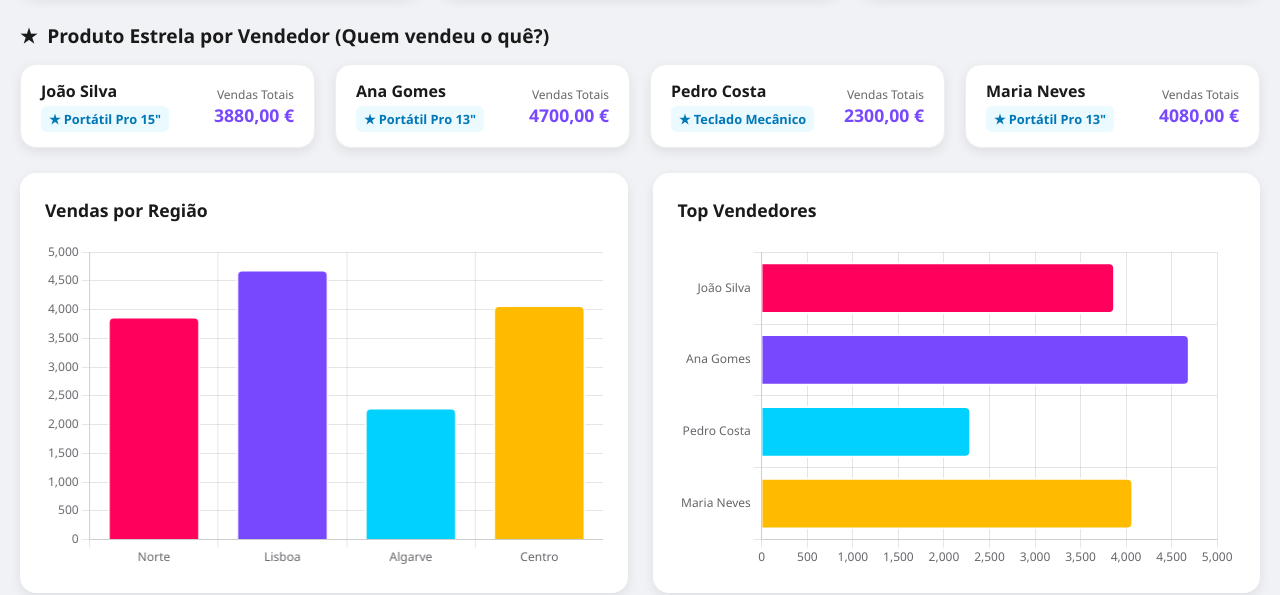
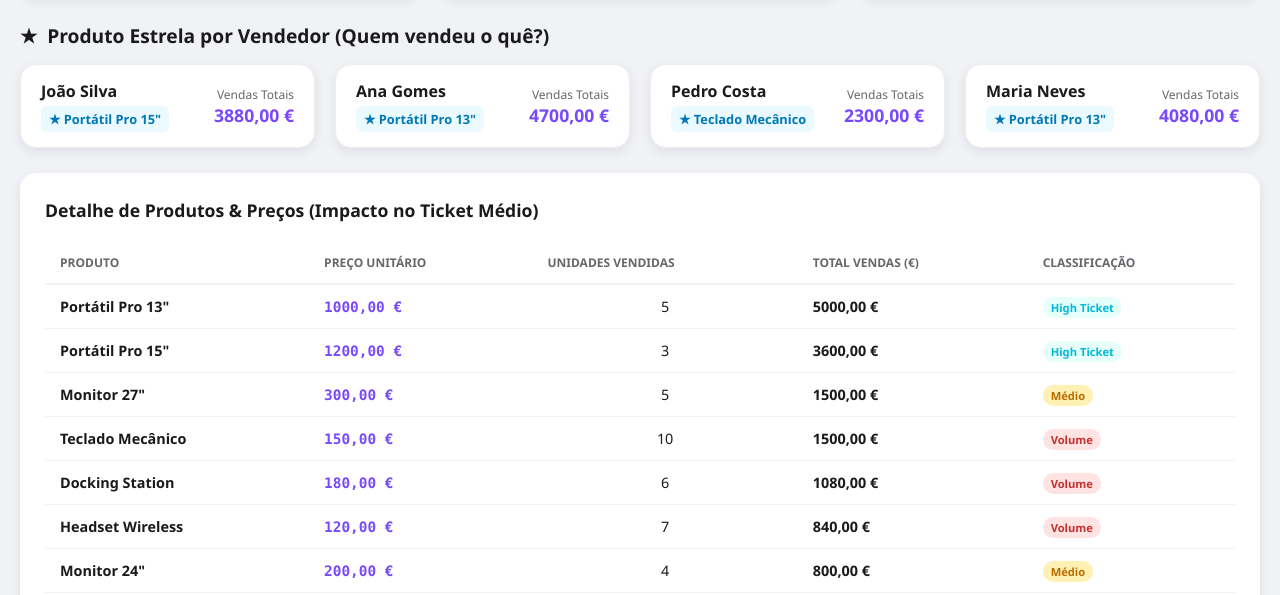
Before and after one commit to viniciuscruzzz/dashboardviniciuscruz, a plain HTML site: page index.html in a window 1280 px wide. Shown: the part 233-828 px from the top of the page. Drawn offline with nearby package versions, Linux system fonts and the light colour scheme.

Commit message:
Update index.html

```diff
--- a/index.html
+++ b/index.html
@@ -198,6 +198,75 @@
             color: var(--color-2);
         }
 
+        /* Nova Tabela de Produtos */
+        .table-section {
+            background: var(--card-bg);
+            padding: 25px;
+            border-radius: var(--radius);
+            box-shadow: var(--shadow);
+            margin-bottom: 25px;
+            overflow-x: auto; /* Responsivo */
+        }
+
+        .table-header {
+            margin-bottom: 20px;
+            display: flex;
+            justify-content: space-between;
+            align-items: center;
+        }
+
+        .table-header h3 {
+            font-size: 1.1rem;
+            font-weight: 700;
+        }
+
+        table {
+            width: 100%;
+            border-collapse: collapse;
+            font-size: 0.9rem;
+        }
+
+        th {
+            text-align: left;
+            padding: 12px 15px;
+            border-bottom: 2px solid #f0f2f5;
+            color: var(--text-secondary);
+            font-weight: 700;
+            text-transform: uppercase;
+            font-size: 0.75rem;
+        }
+
+        td {
+            padding: 12px 15px;
+            border-bottom: 1px solid #f0f2f5;
+            color: var(--text-primary);
+        }
+
+        tr:last-child td {
+            border-bottom: none;
+        }
+
+        .price-col {
+            font-family: 'Consolas', monospace;
+            color: var(--color-2);
+            font-weight: 600;
+        }
+
+        .total-col {
+            font-weight: 700;
+        }
+
+        /* Badge de Categoria de Preço */
+        .badge-price {
+            padding: 3px 8px;
+            border-radius: 12px;
+            font-size: 0.7rem;
+            font-weight: 700;
+        }
+        .high-ticket { background: #e6fffa; color: #00b8d9; } /* Alto Valor */
+        .mid-ticket { background: #fff0b3; color: #b76e00; } /* Médio Valor */
+        .low-ticket { background: #ffe3e3; color: #c53030; } /* Baixo Valor */
+
         /* Charts Section */
         .charts-grid {
             display: grid;
@@ -296,6 +365,27 @@
             <div class="cards-grid" id="sellerCardsContainer">
                 <!-- Cards gerados via JS -->
             </div>
+        </section>
+
+        <!-- NOVA SECÇÃO: Tabela Detalhada de Produtos -->
+        <section class="table-section">
+            <div class="table-header">
+                <h3>Detalhe de Produtos & Preços (Impacto no Ticket Médio)</h3>
+            </div>
+            <table id="productTable">
+                <thead>
+                    <tr>
+                        <th>Produto</th>
+                        <th>Preço Unitário</th>
+                        <th>Unidades Vendidas</th>
+                        <th>Total Vendas (€)</th>
+                        <th>Classificação</th>
+                    </tr>
+                </thead>
+                <tbody>
+                    <!-- Linhas geradas via JS -->
+                </tbody>
+            </table>
         </section>
 
         <!-- Gráficos -->
@@ -397,7 +487,8 @@
             const data = getFilteredData();
 
             updateKPIs(data);
-            updateSellerBestProducts(data); // Nova Métrica
+            updateSellerBestProducts(data);
+            updateProductTable(data);
             updateChartsData(data);
         }
 
@@ -411,7 +502,7 @@
             document.getElementById('kpiTicket').innerText = formatEuro(avgTicket);
         }
 
-        // NOVA FUNÇÃO: Cards de "Produto Estrela" por Vendedor
+        // FUNÇÃO CORRIGIDA: Cards de "Produto Estrela" por Vendedor
         function updateSellerBestProducts(data) {
             const container = document.getElementById('sellerCardsContainer');
             container.innerHTML = '';
@@ -459,6 +550,54 @@
                     </div>
                 `;
                 container.appendChild(card);
+            });
+        }
+
+        // FUNÇÃO CORRIGIDA: Atualizar Tabela de Produtos
+        function updateProductTable(data) {
+            const tbody = document.querySelector('#productTable tbody');
+            tbody.innerHTML = '';
+
+            if(data.length === 0) {
+                tbody.innerHTML = '<tr><td colspan="5" style="text-align:center; padding:20px;">Sem dados.</td></tr>';
+                return;
+            }
+
+            // Agrupar por produto para somar totais, mas manter preço unitário
+            const productsMap = {};
+            data.forEach(item => {
+                if(!productsMap[item.product]) {
+                    productsMap[item.product] = {
+                        name: item.product,
+                        price: item.price,
+                        units: 0,
+                        total: 0
+                    };
+                }
+                productsMap[item.product].units += item.units;
+                productsMap[item.product].total += item.total;
+            });
+
+            // Converter para array e ordenar por Total Vendas (Decrescente)
+            const sortedProducts = Object.values(productsMap).sort((a,b) => b.total - a.total);
+
+            sortedProducts.forEach(p => {
+                const tr = document.createElement('tr');
+
+                // Classificação Simples baseada no preço
+                let badgeClass = 'low-ticket';
+                let badgeLabel = 'Volume';
+                if (p.price >= 1000) { badgeClass = 'high-ticket'; badgeLabel = 'High Ticket'; }
+                else if (p.price >= 200) { badgeClass = 'mid-ticket'; badgeLabel = 'Médio'; }
+
+                tr.innerHTML = `
+                    <td style="font-weight:600">${p.name}</td>
+                    <td class="price-col">${formatEuro(p.price)}</td>
+                    <td style="text-align:center">${p.units}</td>
+                    <td class="total-col">${formatEuro(p.total)}</td>
+                    <td><span class="badge-price ${badgeClass}">${badgeLabel}</span></td>
+                `;
+                tbody.appendChild(tr);
             });
         }
 
```
